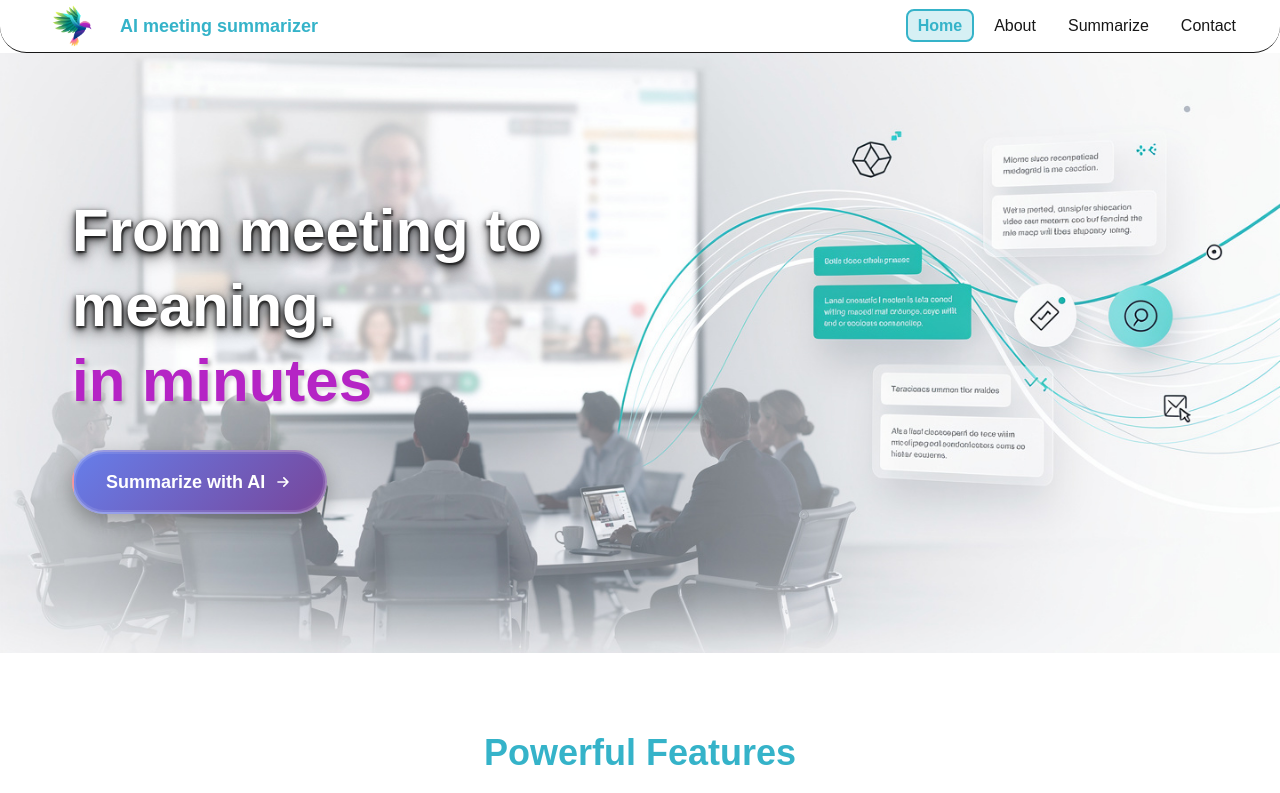
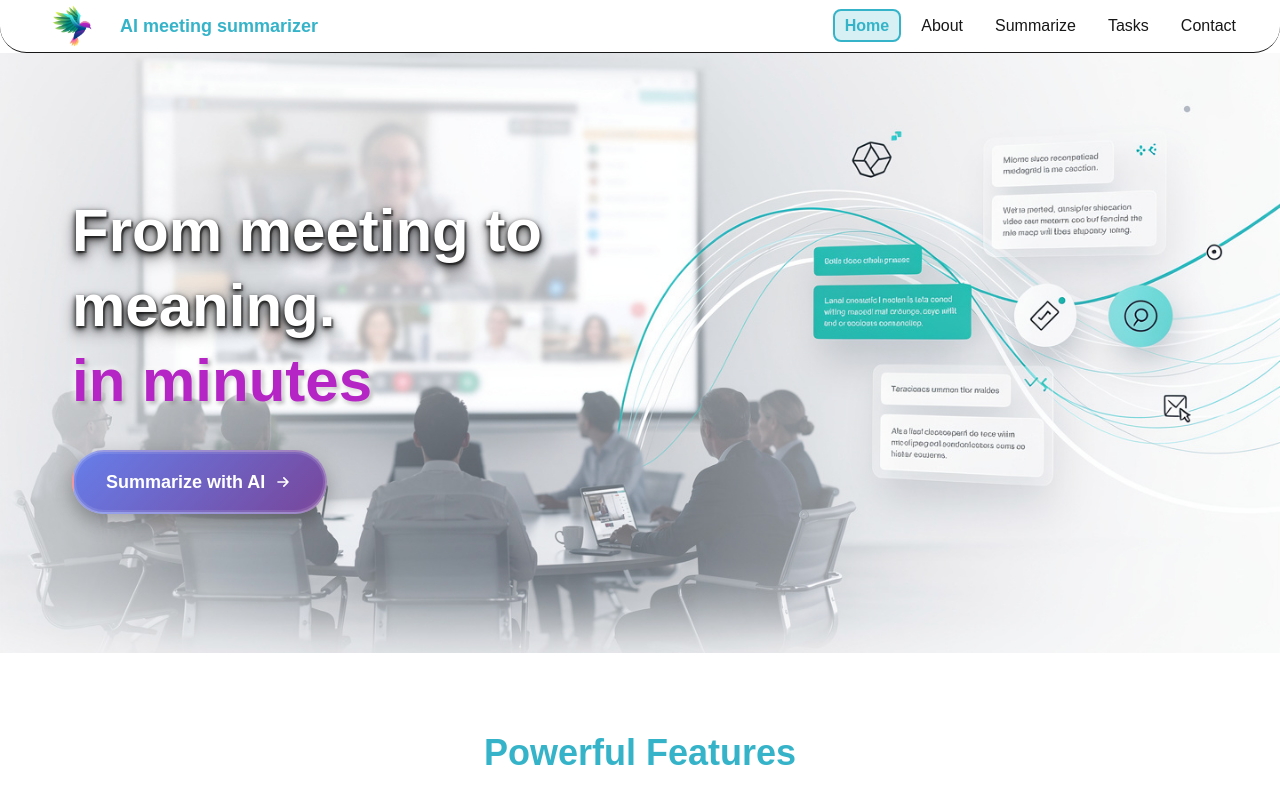
Before and after one commit to ChiragKuikel/MeetingManager, a Next.js app in the folder frontend/: page / in a window 1280 px wide. Shown: the top 793 px of the page. Built offline with nearby package versions, Linux system fonts and the light colour scheme.

Commit message:
feat(frontend): add Tasks link to navbar

```diff
--- a/frontend/components/navbar.tsx
+++ b/frontend/components/navbar.tsx
@@ -42,6 +42,7 @@ export default function Navbar() {
     { name: "Home", href: "/" },
     { name: "About", href: "/about" },
     { name: "Summarize", href: "/video" },
+    { name: "Tasks", href: "/tasks" },
     { name: "Contact", href: "/contact" },
   ];
 
@@ -117,7 +118,7 @@ export default function Navbar() {
 
 
             {/* Rest of the links (About, Vacancy, Blog, Contact) */}
-            {["About", "Summarize","Contact"].map((name, index) => {
+            {["About", "Summarize", "Tasks", "Contact"].map((name, index) => {
               const link = navLinks.find(l => l.name === name);
               if (!link) return null;
 
@@ -216,7 +217,7 @@ export default function Navbar() {
 
 
                 {/* Rest of links */}
-                {["About", "Summarize","Contact"].map((name, index) => {
+                {["About", "Summarize", "Tasks", "Contact"].map((name, index) => {
                   const link = navLinks.find(l => l.name === name);
                   if (!link) return null;
 
```
